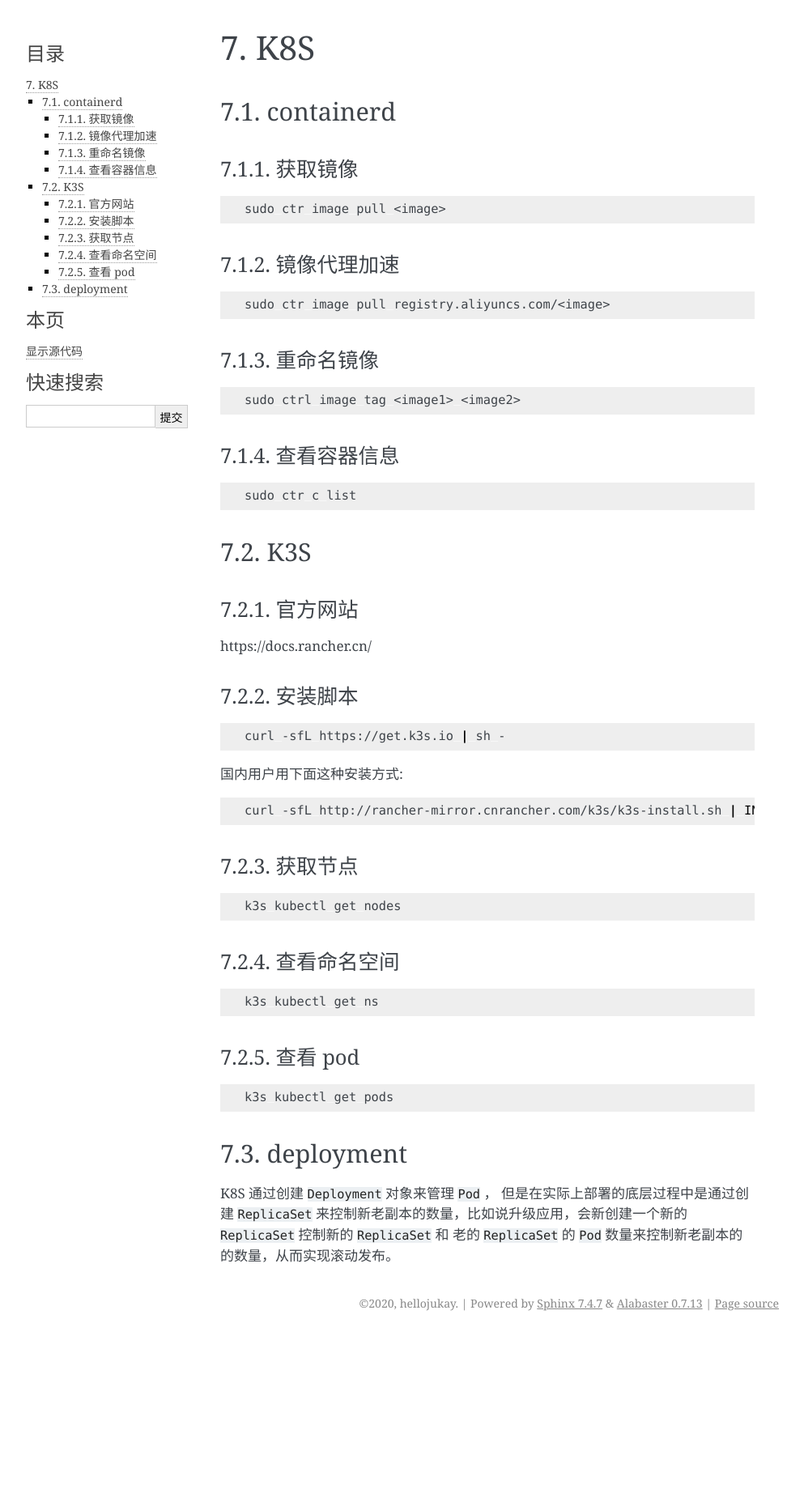
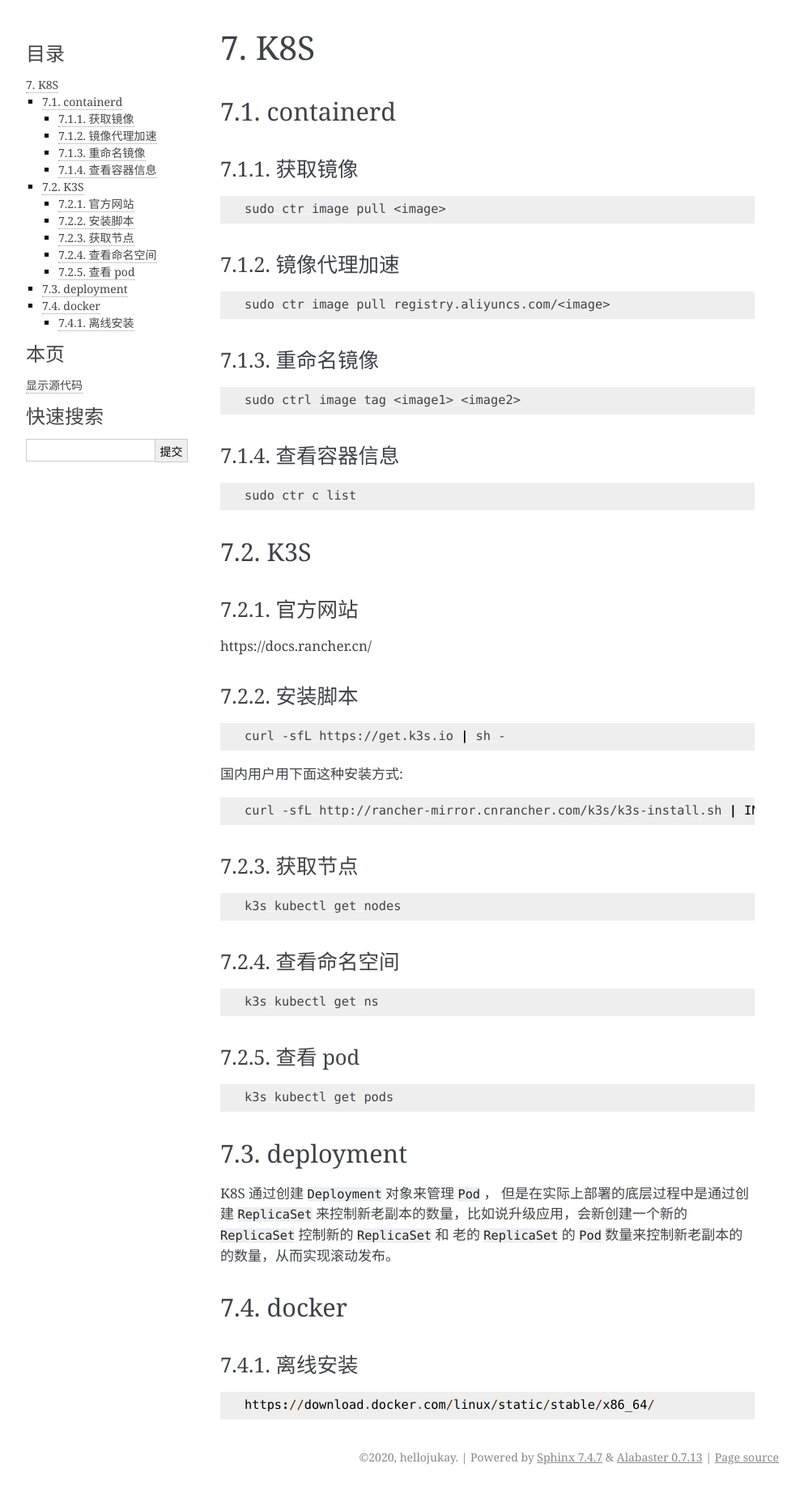
Before and after one commit to hellojukay/note, a Sphinx documentation site: the page built from source/cncf/k8s.md, in a window 1280 px wide. Shown: the whole page at 81% size, without its empty margins (148-1141 px from the left). Built offline with Sphinx 7.4.7, drawn with Linux system fonts in a browser that asks for light colours; before the commit the page ends 1649 px from its top, so only the background shows below that.

Commit message:
添加 docker 的离线安装脚本

````diff
--- a/source/cncf/k8s.md
+++ b/source/cncf/k8s.md
@@ -50,3 +50,8 @@ k3s kubectl get pods
 
 ## deployment
 K8S 通过创建 `Deployment` 对象来管理 `Pod` ， 但是在实际上部署的底层过程中是通过创建 `ReplicaSet` 来控制新老副本的数量，比如说升级应用，会新创建一个新的 `ReplicaSet` 控制新的 `ReplicaSet` 和 老的 `ReplicaSet` 的 `Pod` 数量来控制新老副本的的数量，从而实现滚动发布。
+## docker
+### 离线安装
+```
+https://download.docker.com/linux/static/stable/x86_64/
+```
````
